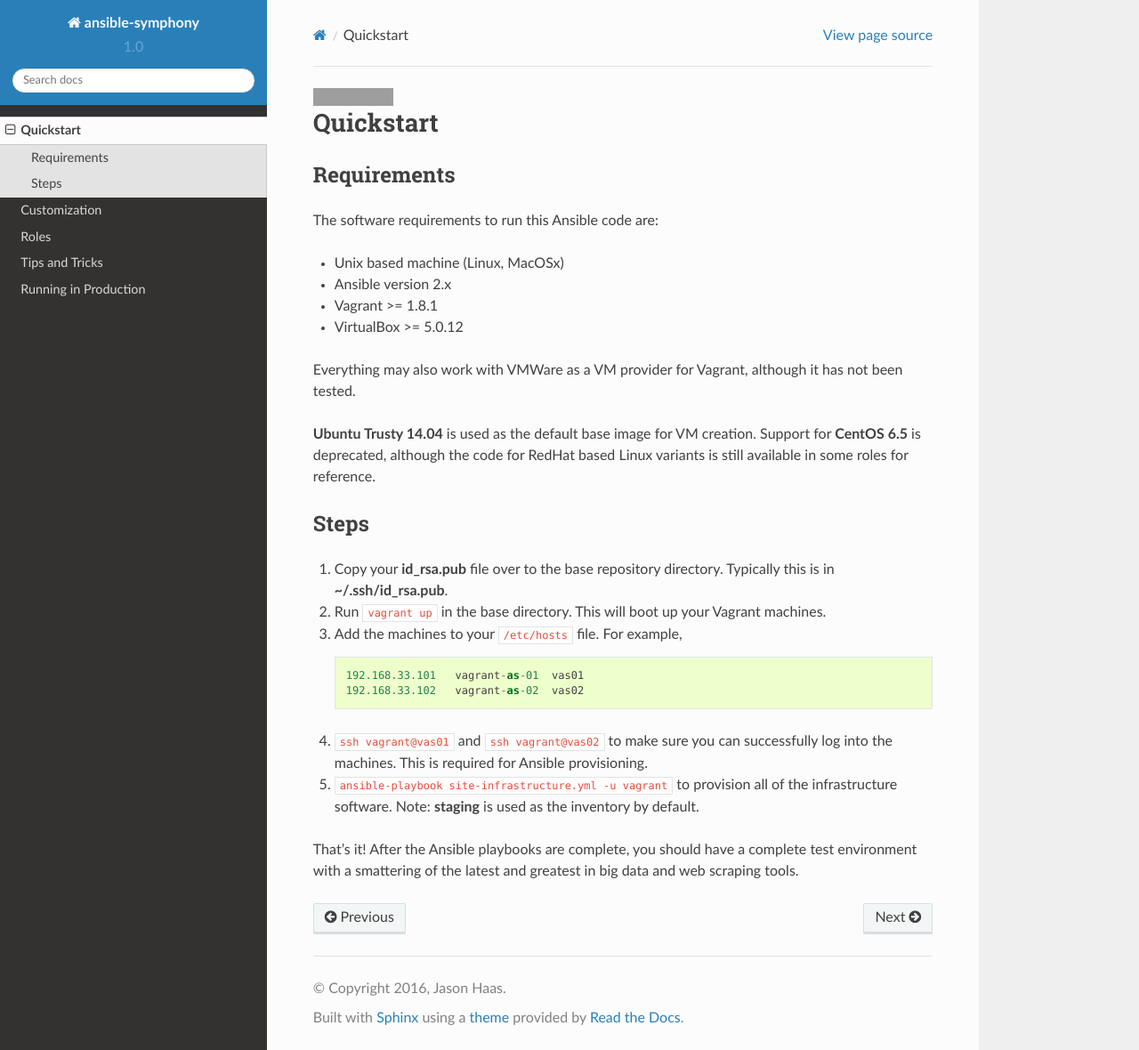
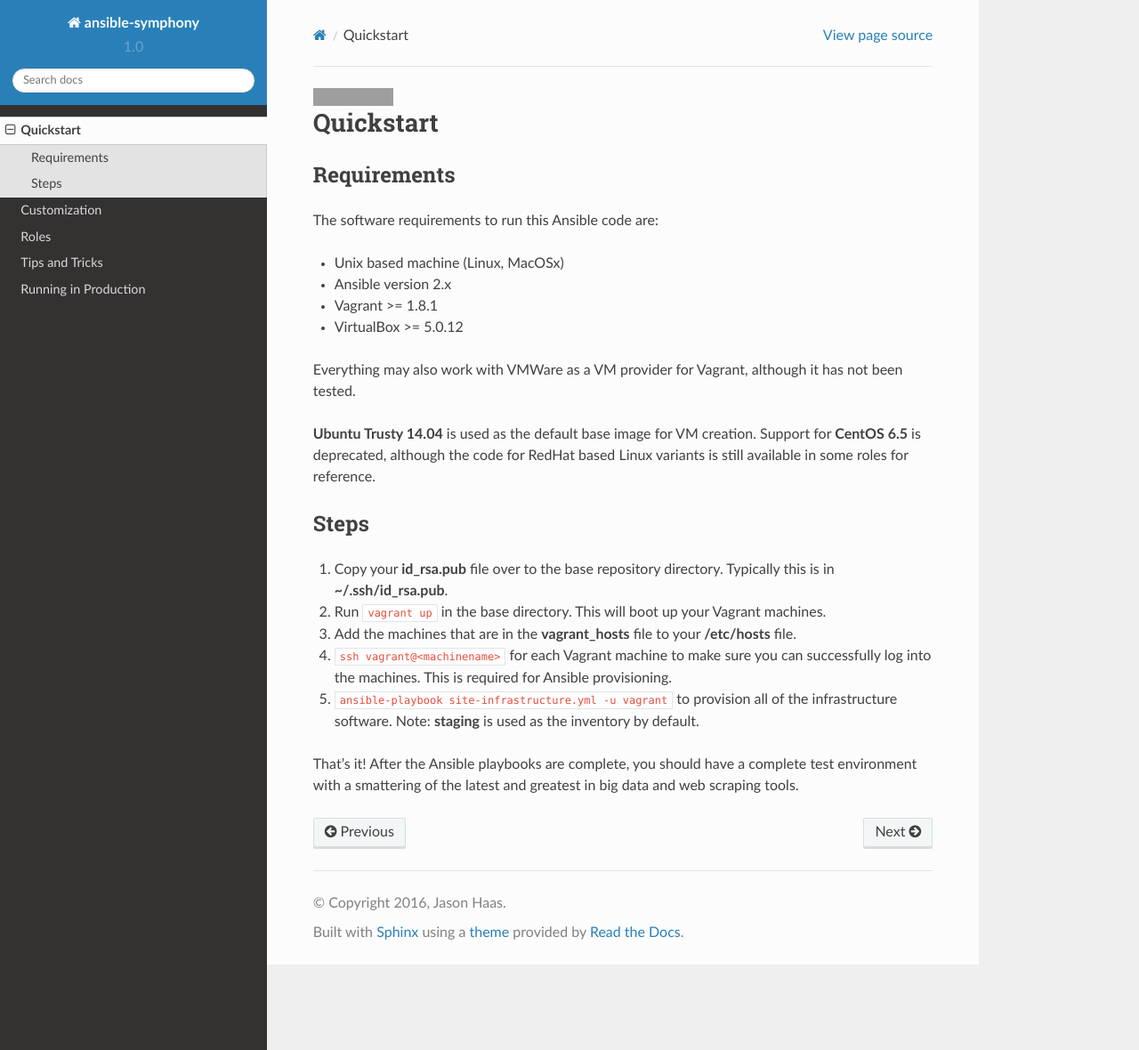
Before and after one commit to istresearch/ansible-symphony, a Sphinx documentation site: the page built from docs/topics/quickstart.rst, in a window 1280 px wide and 1180 px high. Shown: the whole window at 89% size. Built offline with Sphinx 7.4.7 and the Read the Docs theme 2.0.0, drawn with Linux system fonts in a browser that asks for light colours; grey boxes are pictures that could not be loaded.

Commit message:
Make quickstart doc more generic

```diff
--- a/docs/topics/quickstart.rst
+++ b/docs/topics/quickstart.rst
@@ -24,14 +24,8 @@ Steps
 
 #.  Copy your **id_rsa.pub** file over to the base repository directory.  Typically this is in **~/.ssh/id_rsa.pub**.
 #.  Run ``vagrant up`` in the base directory.  This will boot up your Vagrant machines.
-#.  Add the machines to your ``/etc/hosts`` file.  For example,
-
-    ::
-
-        192.168.33.101   vagrant-as-01  vas01
-        192.168.33.102   vagrant-as-02  vas02
-
-#.  ``ssh vagrant@vas01`` and ``ssh vagrant@vas02`` to make sure you can successfully log into the machines.  This is required for Ansible provisioning.
+#.  Add the machines that are in the **vagrant_hosts** file to your **/etc/hosts** file.
+#.  ``ssh vagrant@<machinename>`` for each Vagrant machine to make sure you can successfully log into the machines.  This is required for Ansible provisioning.
 #.  ``ansible-playbook site-infrastructure.yml -u vagrant`` to provision all of the infrastructure software.  Note: **staging** is used as the inventory by default.
 
 That's it!  After the Ansible playbooks are complete, you should have a complete test environment with a smattering of the latest and greatest in big data and web scraping tools.
```
